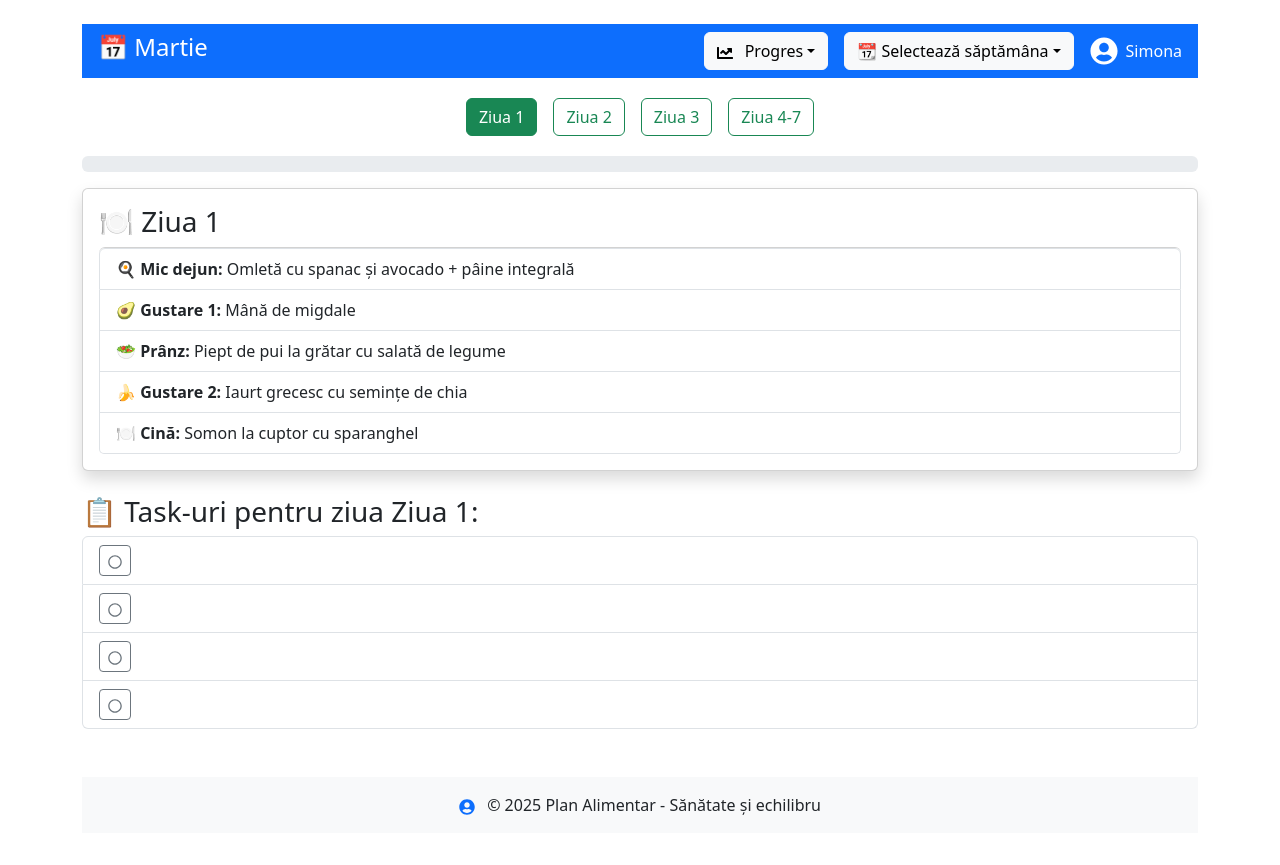
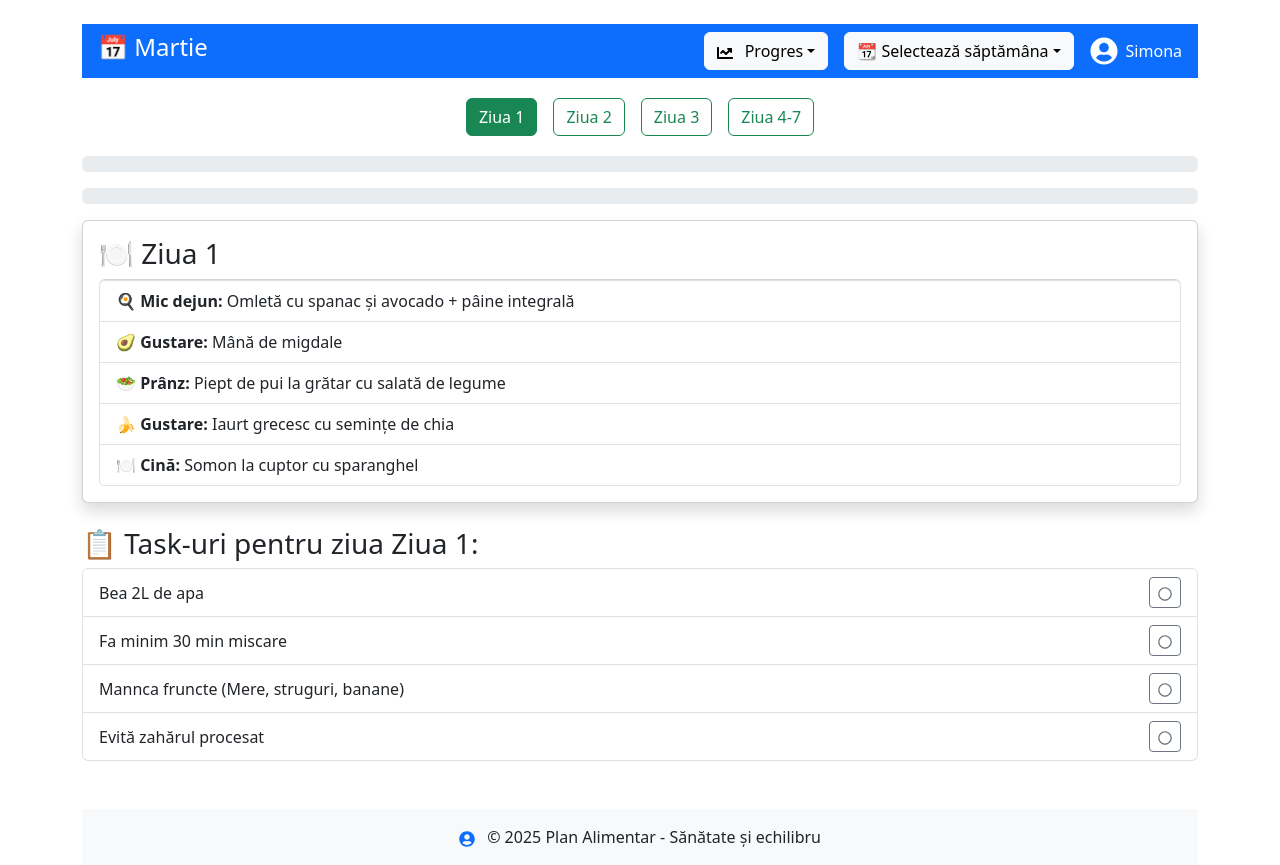
Before and after one commit to staark-dev/meniu-sanatos, a React (Create React App) app: page / in a window 1280 px wide. Before the commit the page ends 833 px from the top, so only its background shows below. Built offline with nearby package versions, Linux system fonts and the light colour scheme.

Commit message:
Update task-uri

```diff
--- a/public/plan_alimentar.json
+++ b/public/plan_alimentar.json
@@ -12,22 +12,22 @@
             "tasks":[
                {
                   "id": 1,
-                  "text":"",
+                  "text":"Bea 2L de apa",
                   "completed":false
                },
                {
                   "id": 2,
-                  "text":"",
+                  "text":"Fa minim 30 min miscare",
                   "completed":false
                },
                {
                   "id": 3,
-                  "text":"",
+                  "text":"Mannca fruncte (Mere, struguri, banane)",
                   "completed":false
                },
                {
                   "id": 4,
-                  "text":"",
+                  "text":"Evită zahărul procesat",
                   "completed":false
                }
             ]
@@ -42,22 +42,22 @@
             "tasks":[
                {
                   "id": 1,
-                  "text":"",
+                  "text":"Consumă proteine la fiecare masă",
                   "completed":false
                },
                {
                   "id": 2,
-                  "text":"",
+                  "text":"Fă stretching 10 minute",
                   "completed":false
                },
                {
                   "id": 3,
-                  "text":"",
+                  "text":"Bea ceai verde dimineața",
                   "completed":false
                },
                {
                   "id": 4,
-                  "text":"",
+                  "text":"Odihnește-te 8 ore",
                   "completed":false
                }
             ]
--- a/src/App.js
+++ b/src/App.js
@@ -1,7 +1,8 @@
-import React, { useState, useEffect, useCallback } from "react";
+import React, { useState, useEffect } from "react";
 import { fetchPlanAlimentar } from "./data";
 import "./App.css";
 import "bootstrap/dist/css/bootstrap.min.css";
+import { calculateWeeklyProgress } from "./utils/calculateProgress";
 import { FaCheckCircle, FaRegCircle, FaUserCircle, FaChartLine } from "react-icons/fa";
 
 const App = () => {
@@ -44,27 +45,27 @@ const App = () => {
         }
     }, [selectedWeek, selectedDay, plan]);
 
-    const calculateWeeklyProgress = useCallback(() => {
-        if (!plan || !selectedWeek || !plan[selectedWeek] || !plan[selectedWeek].days) return 0;
+    useEffect(() => {
+        if (selectedDay && plan && selectedWeek) {
+            const savedTasks = localStorage.getItem(`tasks_${selectedWeek}_${selectedDay}`);
 
-        let totalTasks = 0;
-        let completedTasksTotal = 0;
+            if (savedTasks) {
+                console.log("📝 Task-uri încărcate din localStorage:", JSON.parse(savedTasks));
+                setTasks(JSON.parse(savedTasks));
+            } else {
+                console.log("📌 Task-uri încărcate din JSON:", plan[selectedWeek].days[selectedDay].tasks);
+                setTasks(plan[selectedWeek].days[selectedDay].tasks || []);
+            }
+        }
+    }, [selectedWeek, selectedDay, plan]);
 
-        Object.values(plan[selectedWeek].days).forEach(day => {
-          if (day.tasks) {
-            totalTasks += day.tasks.length;
-            completedTasksTotal += day.tasks.filter(task => task.completed).length;
-          }
-        });
-
-        return totalTasks > 0 ? (completedTasksTotal / totalTasks) * 100 : 100;
-    }, [plan, selectedWeek]);
-
+    // Calcul progres săptămânal după fiecare schimbare a `tasks`
     useEffect(() => {
         if (plan && selectedWeek) {
-          setWeeklyProgress(calculateWeeklyProgress());
+            setWeeklyProgress(calculateWeeklyProgress(plan, selectedWeek));
+            console.log(`📊 Progres actualizat: ${calculateWeeklyProgress(plan, selectedWeek)}%`);
         }
-    }, [tasks, selectedWeek, plan, calculateWeeklyProgress]);
+    }, [tasks, selectedWeek, plan]);
 
     const toggleTask = (id) => {
         const updatedTasks = tasks.map(task =>
@@ -76,17 +77,21 @@ const App = () => {
         // Salvăm progresul în LocalStorage
         localStorage.setItem(`tasks_${selectedWeek}_${selectedDay}`, JSON.stringify(updatedTasks));
 
+        setPopupMessage(`🎉 Felicitări, ai finalizat unul dintre task-urile pentru ziua ${plan[selectedWeek].days[selectedDay].dayName}!`);
+        setShowPopup(true);
+        setTimeout(() => setShowPopup(false), 4000);
+
         // Verificăm dacă toate task-urile sunt completate
         const allTasksCompleted = updatedTasks.every(task => task.completed);
 
         if (allTasksCompleted) {
             setPopupMessage(`🎉 Felicitări, ai finalizat toate task-urile pentru ziua ${plan[selectedWeek].days[selectedDay].dayName}!`);
             setShowPopup(true);
-            setTimeout(() => setShowPopup(false), 4000); // Pop-up dispare după 4 secunde
+            setTimeout(() => setShowPopup(false), 4000);
 
             setTimeout(() => {
-                setTasks([]); // Ascunde cardul după 1 secundă
-            }, 1000);
+                setTasks([]);
+            }, 100);
         }
     };
 
@@ -165,8 +170,18 @@ const App = () => {
     </div>
 
     {/* Bara de progres zilnic */}
+    {/* Bara de progres săptămânal */}
     <div className="progress my-3">
-        <div className="progress-bar bg-success" role="progressbar" style={{ width: `${(tasks.filter(task => task.completed).length / tasks.length) * 100}%` }}>
+        <div className="progress-bar bg-success position-relative" role="progressbar" style={{ width: `${weeklyProgress}%` }}>
+            <span className="position-absolute w-100 text-center text-white fw-bold">
+                {Math.round(weeklyProgress)}% completat
+            </span>
+        </div>
+    </div>
+
+
+    <div className="progress my-3">
+        <div className="progress-bar bg-success" role="progressbar" placeholder="Task Progres" style={{ width: `${(tasks.filter(task => task.completed).length / tasks.length) * 100}%` }}>
             {Math.round((tasks.filter(task => task.completed).length / tasks.length) * 100)}%
         </div>
     </div>
@@ -177,9 +192,9 @@ const App = () => {
         <h3>🍽 {plan[selectedWeek].days[selectedDay].dayName}</h3>
         <ul className="list-group">
             <li className="list-group-item"><strong>🍳 Mic dejun:</strong> {plan[selectedWeek].days[selectedDay].breakfast}</li>
-            <li className="list-group-item"><strong>🥑 Gustare 1:</strong> {plan[selectedWeek].days[selectedDay].snack1}</li>
+            <li className="list-group-item"><strong>🥑 Gustare:</strong> {plan[selectedWeek].days[selectedDay].snack1}</li>
             <li className="list-group-item"><strong>🥗 Prânz:</strong> {plan[selectedWeek].days[selectedDay].lunch}</li>
-            <li className="list-group-item"><strong>🍌 Gustare 2:</strong> {plan[selectedWeek].days[selectedDay].snack2}</li>
+            <li className="list-group-item"><strong>🍌 Gustare:</strong> {plan[selectedWeek].days[selectedDay].snack2}</li>
             <li className="list-group-item"><strong>🍽 Cină:</strong> {plan[selectedWeek].days[selectedDay].dinner}</li>
         </ul>
         </div>
--- /dev/null
+++ b/src/utils/calculateProgress.js
@@ -0,0 +1,17 @@
+export const calculateWeeklyProgress = (plan, selectedWeek) => {
+    if (!plan || !selectedWeek || !plan[selectedWeek] || !plan[selectedWeek].days) return 0;
+
+    let totalTasks = 0;
+    let completedTasksTotal = 0;
+
+    Object.values(plan[selectedWeek].days).forEach(day => {
+        if (day.tasks) {
+            totalTasks += day.tasks.length;
+            completedTasksTotal += day.tasks.filter(task => task.completed).length;
+        }
+    });
+
+    console.log(`📊 Progres calculat: ${completedTasksTotal}/${totalTasks} -> ${totalTasks > 0 ? (completedTasksTotal / totalTasks) * 100 : 100}%`);
+
+    return totalTasks > 0 ? (completedTasksTotal / totalTasks) * 100 : 100;
+};
```
Lines whose indentation alone changed are shown as unchanged.
